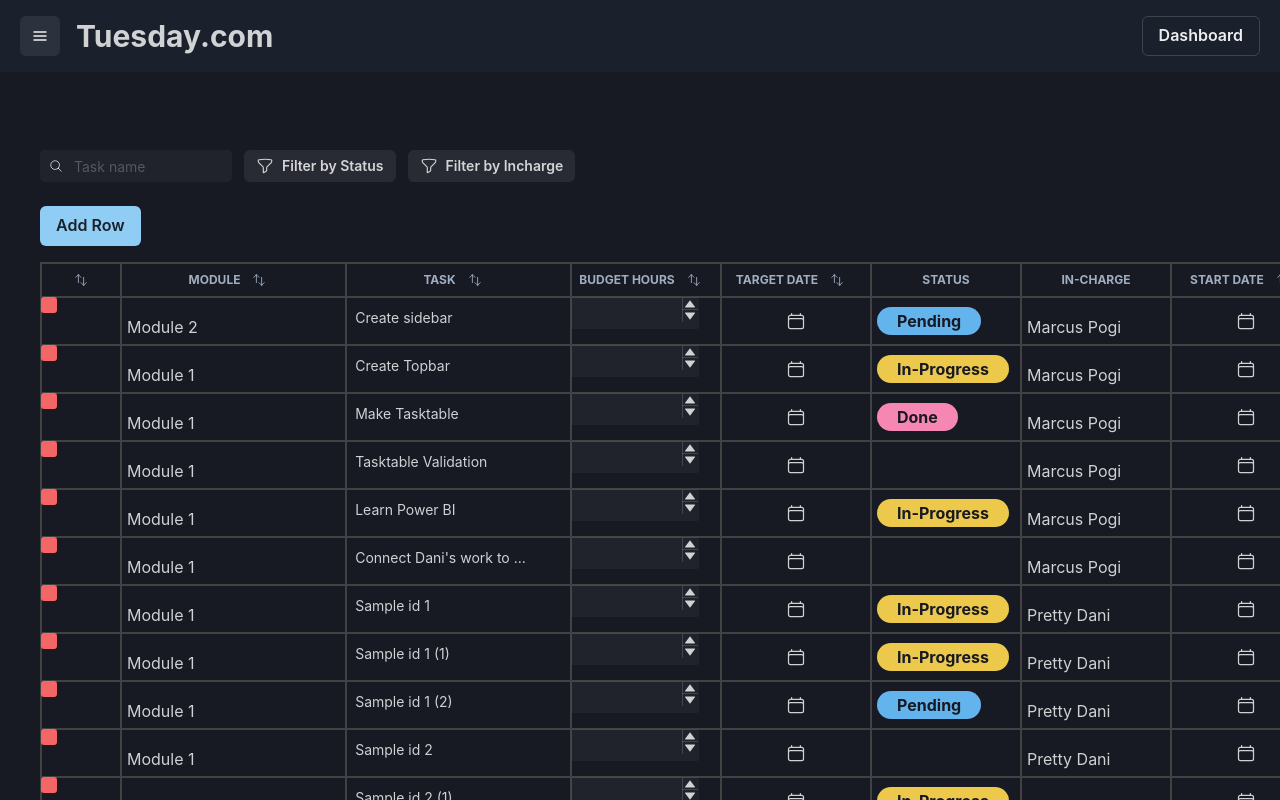
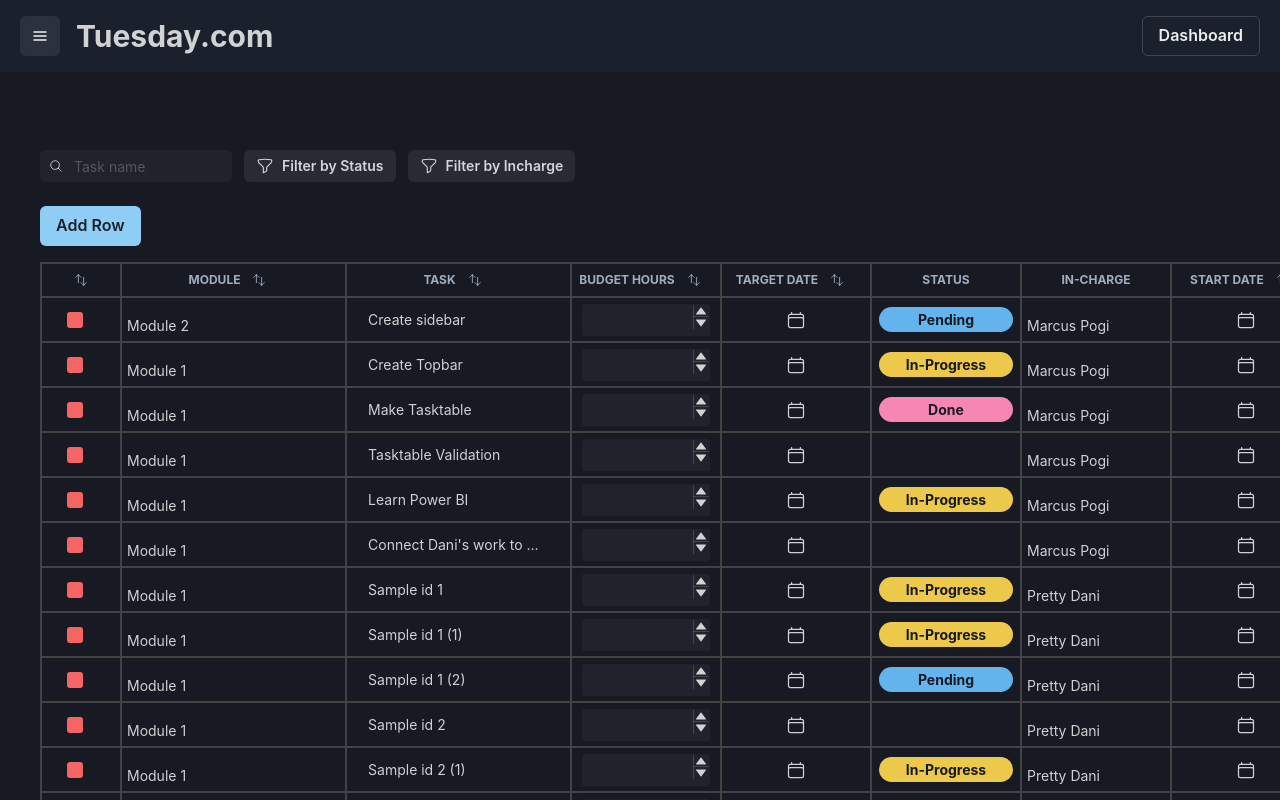
Before and after one commit to 20thmarcus/Project-Monitoring-System, a React (Vite) app: page / in a window 1280 px wide. Shown: the top 800 px of the page. Built offline with nearby package versions, Linux system fonts and the light colour scheme.

Commit message:
table ui

```diff
--- a/src/components/StatusCell.jsx
+++ b/src/components/StatusCell.jsx
@@ -7,12 +7,12 @@
 
 const Pill = ({ color, children }) => (
   <Box
-    px={5}
+    px={3}
     py={0.5}
     bg={color || "transparent"}
     borderRadius="15px"
-    display="inline-flex"
-    alignItems="center"
+    // display="inline-flex"
+    align="center"
   >
     <Text color="gray.900" fontWeight="bold">
       {children}
@@ -50,7 +50,7 @@
         h="100%"
         w="100%"
         textAlign="left"
-        p={1.5}
+        p={2}
         bg="transparent"
         color="gray.900"
       >
--- a/src/components/TaskTable.jsx
+++ b/src/components/TaskTable.jsx
@@ -68,7 +68,7 @@
     {
       accessorKey: "validationStatus",
       header: "",
-      size: 1.,
+      size: 1,
       cell: ({ row }) => (
         <ColorIcon
           color={isSaved[row.index] ? "green.400" : "red.400"}
@@ -235,13 +235,24 @@
         {table.getHeaderGroups().map((headerGroup) => (
           <Box className="tr" key={headerGroup.id}>
             {headerGroup.headers.map((header) => (
-              <Box className="th" w={header.getSize()} key={header.id}>
+              <Box
+                className="th"
+                w={header.getSize()}
+                key={header.id}
+                // display="flex"
+                // alignItems="center"
+                // justifyContent="center"
+                // padding="8px"
+                // borderBottom="1px solid #ccc"
+                // backgroundColor="#f9f9f9"
+                // fontWeight="bold"
+              >
                 {header.column.columnDef.header}
                 {header.column.getCanSort() && (
                   <Icon
                     as={SortIcon}
                     mx={3}
-                    fontSize={14}
+                    fontSize="sm"
                     onClick={header.column.getToggleSortingHandler()}
                   />
                 )}
@@ -265,7 +276,18 @@
         {table.getRowModel().rows.map((row, rowIndex) => (
           <Box className="tr" key={row.id}>
             {row.getVisibleCells().map((cell) => (
-              <Box className="td" w={cell.column.getSize()} key={cell.id}>
+              <Box
+                className="td"
+                w={cell.column.getSize()}
+                key={cell.id}
+                display="flex"
+                alignItems="center"
+                justifyContent="center"
+                // padding="8px"
+                // borderBottom="1px solid #ccc"
+                // backgroundColor="#fff"
+                fontSize="sm"
+              >
                 {flexRender(cell.column.columnDef.cell, cell.getContext())}
               </Box>
             ))}
--- a/src/pages/global/SideBar.jsx
+++ b/src/pages/global/SideBar.jsx
@@ -1,5 +1,8 @@
 import React, { useState, useEffect } from 'react';
-import { Drawer, DrawerBody, DrawerHeader, DrawerOverlay, DrawerContent, DrawerCloseButton, Input, VStack, Box, Editable, EditableInput, EditablePreview, Flex, IconButton } from '@chakra-ui/react';
+import {
+  Drawer, DrawerBody, DrawerHeader, DrawerOverlay, DrawerContent, DrawerCloseButton,
+  Input, VStack, Box, Editable, EditableInput, EditablePreview, Flex, IconButton
+} from '@chakra-ui/react';
 import { AddIcon, DeleteIcon } from '@chakra-ui/icons';
 
 const SideBar = ({ onSelectProject, isOpen, onClose }) => {
@@ -18,7 +21,9 @@
   };
 
   const deleteComponent = (index) => {
+    console.log('Deleting component at index:', index);
     const updatedComponents = components.filter((_, i) => i !== index);
+    console.log('Updated components:', updatedComponents);
     setComponents(updatedComponents);
     updateLocalStorage(updatedComponents);
   };
@@ -58,17 +63,23 @@
               value={searchTerm}
               onChange={(e) => setSearchTerm(e.target.value)}
             />
-            <AddIcon onClick={addComponent} ml={4} mt={3} aria-label="Add Project"/>
+            <IconButton
+              icon={<AddIcon />}
+              ml={4}
+              mt={3}
+              aria-label="Add Project"
+              onClick={addComponent}
+            />
           </Flex>
           <Box
             p={4}
             borderWidth={1}
             borderRadius="lg"
             w="100%"
-            onClick={() => handleComponentClick()}
             cursor="pointer"
             position="relative"
             mb={4}
+            onClick={() => handleComponentClick(-1)}
             _hover={{ backgroundColor: 'gray.900' }}
           >
             Summary
@@ -81,9 +92,9 @@
                 borderWidth={1}
                 borderRadius="lg"
                 w="100%"
-                onClick={() => handleComponentClick(index)}
                 cursor="pointer"
                 position="relative"
+                onClick={() => handleComponentClick(index)}
                 _hover={{ backgroundColor: 'gray.900' }}
               >
                 <Editable defaultValue={component} onSubmit={(newName) => handleRename(index, newName)}>
```
